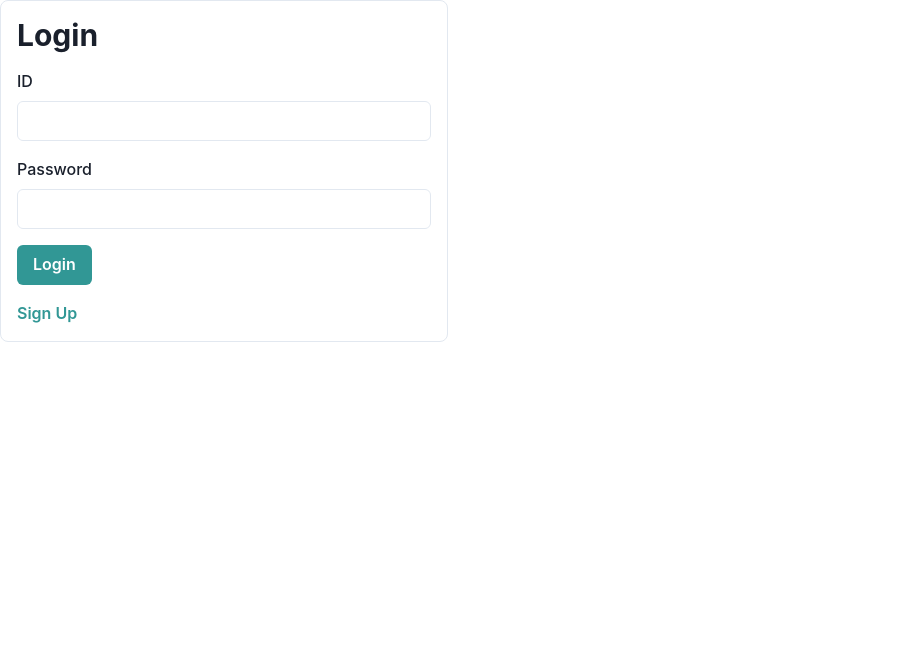
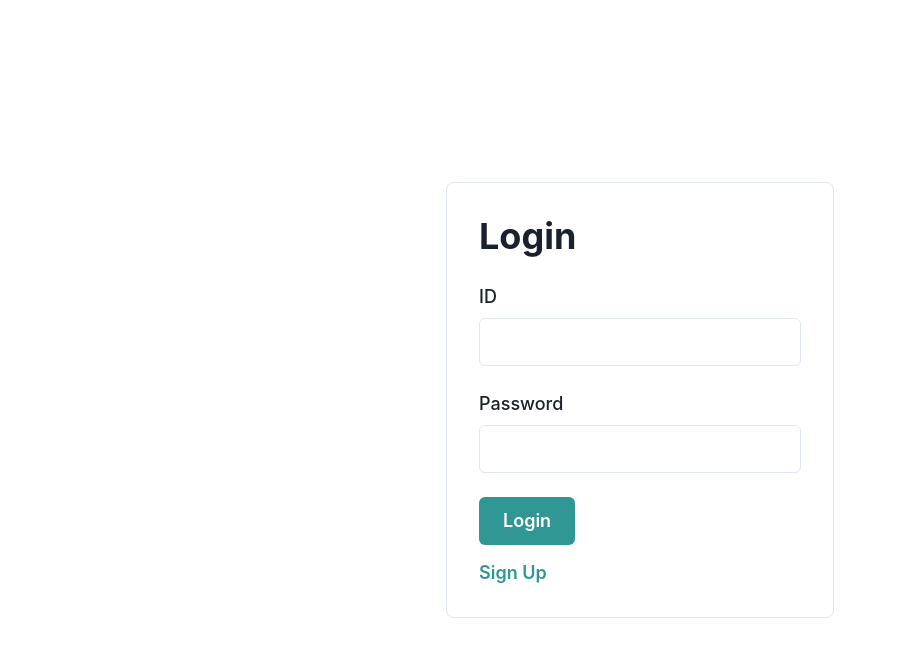
Before and after one commit to septeratz/chattering-project, a React (Create React App) app: page / in a window 1280 px wide. Shown: the top 656 px of the page, without its empty margins (0-897 px from the left). Built offline with nearby package versions, Linux system fonts and the light colour scheme; no server answers.

Commit message:
Move the ui to center and deleted the unused files

```diff
--- a/src/App.js
+++ b/src/App.js
@@ -1,5 +1,5 @@
 import React, { useState } from 'react';
-import { ChakraProvider, Box } from '@chakra-ui/react';
+import { ChakraProvider, Box, Center } from '@chakra-ui/react';
 import Login from './components/Login';
 import SignUp from './components/SignUp';
 import ChatRoomList from './components/ChatRoomList';
@@ -25,6 +25,7 @@ const App = () => {
   if (!user) {
     return (
       <ChakraProvider>
+        <Center height="100vh">
         <Box>
           {isSignUp ? (
             <SignUp toggleSignUp={handleSignUpToggle} />
@@ -32,12 +33,14 @@ const App = () => {
             <Login onLogin={handleLogin} toggleSignUp={handleSignUpToggle} />
           )}
         </Box>
+        </Center>
       </ChakraProvider>
     );
   }
 
   return (
     <ChakraProvider>
+      <Center height="100vh">
       <Box>
         {!selectedRoom ? (
           <ChatRoomList onSelectRoom={handleSelectRoom} />
@@ -45,6 +48,7 @@ const App = () => {
           <ChatApp user={user} room={selectedRoom} />
         )}
       </Box>
+      </Center>
     </ChakraProvider>
   );
 };
--- a/src/components/ChatApp.js
+++ b/src/components/ChatApp.js
@@ -1,12 +1,6 @@
 import React, { useState, useEffect } from 'react';
 import {
-  Box,
-  Heading,
-  VStack,
-  List,
-  ListItem,
-  Text,
-  Flex
+  Box, Heading, VStack, List, ListItem, Text, Flex
 } from '@chakra-ui/react';
 import socket from '../socket';
 import UsersList from './UsersList';
@@ -55,18 +49,18 @@ const ChatApp = ({ user, room }) => {
   };
 
   return (
-    <Flex p={4} maxW="md" borderWidth={1} borderRadius="lg" overflow="hidden" flexDirection="column">
-      <Heading as="h2" size="lg" mb={4}>Room: {room}</Heading>
-      <Flex flexDirection="row" mb={4}>
-        <Box flex="1">
+    <Flex p={8} maxW="3xl" borderWidth={1} borderRadius="lg" overflow="hidden" flexDirection="column">
+      <Heading as="h2" size="xl" mb={6}>Room: {room}</Heading>
+      <Flex flexDirection="row" mb={6}>
+        <Box flex="1" p={4}>
           <UsersList users={users} />
         </Box>
-        <Box flex="2">
-          <VStack spacing={4} align="stretch">
-            <List spacing={2} maxH="300px" overflowY="scroll">
+        <Box flex="2" p={4}>
+          <VStack spacing={6} align="stretch">
+            <List spacing={4} maxH="400px" overflowY="scroll">
               {messages.map((message, index) => (
                 <ListItem key={index}>
-                  <Text><strong>{message.user}:</strong> {message.text}</Text>
+                  <Text fontSize="lg"><strong>{message.user}:</strong> {message.text}</Text>
                 </ListItem>
               ))}
             </List>
--- a/src/components/Login.js
+++ b/src/components/Login.js
@@ -1,13 +1,6 @@
 import React, { useState } from 'react';
 import axios from 'axios';
-import {
-  Box,
-  Button,
-  FormControl,
-  FormLabel,
-  Input,
-  Heading,
-  Text,
+import {  Box,  Button,  FormControl,  FormLabel,  Input,  Heading,  Text,
 } from '@chakra-ui/react';
 
 const Login = ({ onLogin, toggleSignUp }) => {
@@ -26,33 +19,36 @@ const Login = ({ onLogin, toggleSignUp }) => {
   };
 
   return (
-    <Box p={4} maxW="md" borderWidth={1} borderRadius="lg" overflow="hidden">
-      <Heading as="h2" size="lg" mb={4}>Login</Heading>
+    <Box p={8} maxW="lg" borderWidth={1} borderRadius="lg" overflow="hidden">
+      <Heading as="h2" size="xl" mb={6}>Login</Heading>
       <form onSubmit={handleSubmit}>
-        <FormControl id="id" mb={4}>
-          <FormLabel>ID</FormLabel>
+        <FormControl id="id" mb={6}>
+          <FormLabel fontSize="lg">ID</FormLabel>
           <Input
             type="text"
             value={id}
             onChange={(e) => setId(e.target.value)}
+            size="lg"
           />
         </FormControl>
-        <FormControl id="password" mb={4}>
-          <FormLabel>Password</FormLabel>
+        <FormControl id="password" mb={6}>
+          <FormLabel fontSize="lg">Password</FormLabel>
           <Input
             type="password"
             value={password}
             onChange={(e) => setPassword(e.target.value)}
+            size="lg"
           />
         </FormControl>
-        <Button type="submit" colorScheme="teal" mb={4}>Login</Button>
-        {error && <Text color="red.500">{error}</Text>}
+        <Button type="submit" colorScheme="teal" size="lg" mb={4}>Login</Button>
+        {error && <Text color="red.500" fontSize="lg">{error}</Text>}
       </form>
-      <Button onClick={toggleSignUp} variant="link" colorScheme="teal">
+      <Button onClick={toggleSignUp} variant="link" colorScheme="teal" size="lg">
         Sign Up
       </Button>
     </Box>
   );
 };
 
+
 export default Login;
--- a/src/components/UsersList.js
+++ b/src/components/UsersList.js
@@ -3,7 +3,7 @@ import { Box, Heading, UnorderedList, ListItem } from '@chakra-ui/react';
 
 const UsersList = ({ users }) => (
   <Box>
-    <Heading as="h3" size="lg" mb={4}>참여자들</Heading>
+    <Heading as="h3" size= "md" mb={4}>참여자들</Heading>
     <UnorderedList>
       {users.map((user, i) => (
         <ListItem key={i}>{user}</ListItem>
--- a/src/index.css
+++ b/src/index.css
@@ -1,24 +1,5 @@
 /* Basic styles for the chat app */
-body {
-  font-family: Arial, sans-serif;
+html, body, #root {
+  height: 100%;
+  margin: 0;
 }
-
-.users, .messages, .message_form, .change_name_form {
-  margin: 20px;
-}
-
-.users ul {
-  list-style-type: none;
-  padding: 0;
-}
-
-.messages {
-  max-height: 300px;
-  overflow-y: scroll;
-}
-
-.message_form input, .change_name_form input {
-  width: calc(100% - 20px);
-  padding: 10px;
-  margin-top: 10px;
-}
--- a/src/index.js
+++ b/src/index.js
@@ -1,6 +1,5 @@
 import React from 'react';
 import ReactDOM from 'react-dom/client';
-import './index.css';
 import App from './App';
 import reportWebVitals from './reportWebVitals';
 
```
